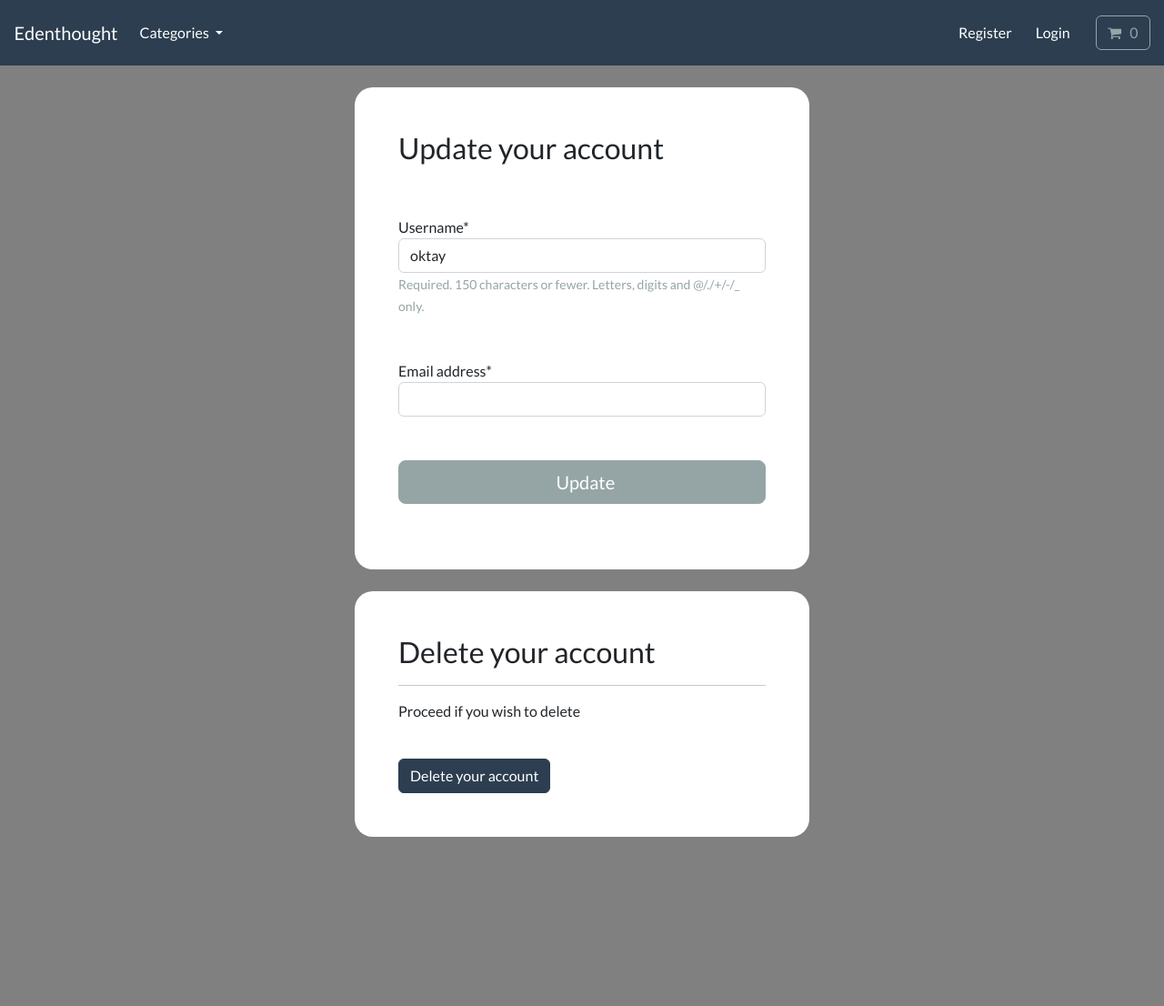
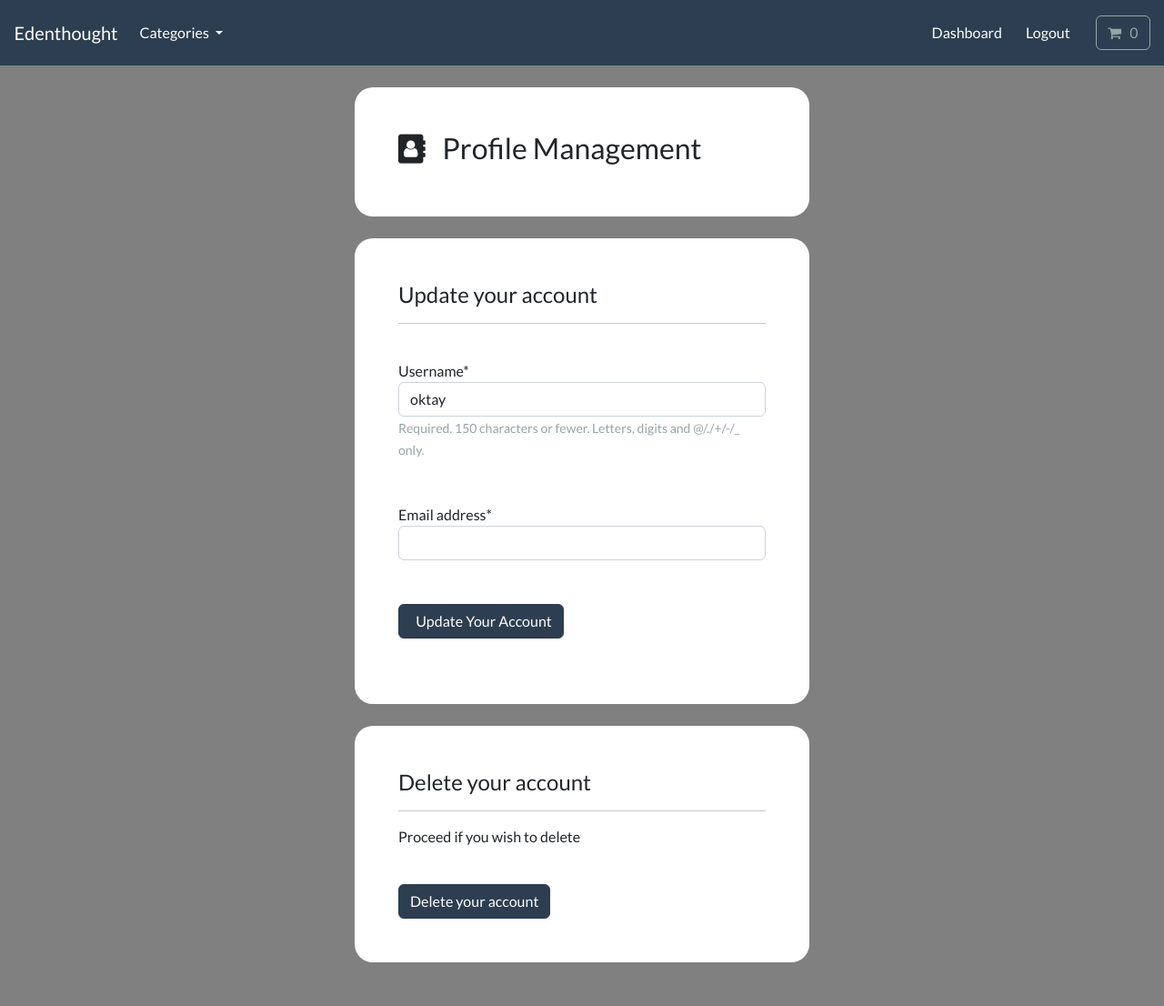
Before and after one commit to arslanoktay/eTicaret, a Django app: page /account/profile-management in a window 1280 px wide. Shown: the whole page at 91% size. Before the commit the page ends 920 px from the top, so only its background shows below. Run offline with Django 4.2, Linux system fonts and the light colour scheme; a user stored in the database is signed in; data comes from the database, SQL or seed files in the repository; both versions use the stored data as it was after the commit; some libraries are stand-ins or nearby versions.

Commit message:
20230530

```diff
--- a/account/forms.py
+++ b/account/forms.py
@@ -52,6 +52,13 @@ class UpdateUserForm(forms.ModelForm):
 
     password = None  # şifre güncellememize gerek yok o yüzden None yazdık
 
+    class Meta: # Meta verilerimizi tanımlamak için
+
+        model = User
+
+        fields = ['username','email']
+        exclude = ['password1','password1']
+
 
     # bu def sayesinde email boş bırakarak username güncellenemeyecek.
     def __init__(self, *args, **kwargs):
@@ -59,9 +66,19 @@ class UpdateUserForm(forms.ModelForm):
 
         self.fields['email'].required = True
 
-    class Meta: # Meta verilerimizi tanımlamak için
 
-        model = User
+    # Email Validation
+    def clean_email(self):
 
-        fields = ['username','email']
-        exclude = ['password1','password1']
+        email = self.cleaned_data.get("email")
+
+        # tüm mailleri filterele eğer bu mail varsa hata bas eğer (exclude) giriş yapılan maille aynı değilse
+        if User.objects.filter(email = email).exclude(pk=self.instance.pk).exists():    # sadece isim değiştirebilir o yüzden exist direk kullanamayız.var diye ismi değiştirtmez o yüzden exclude ile kullanıyoruz
+
+            raise forms.ValidationError('This email is invalid.')
+
+        if len(email) >= 350:   # üstteki durumu geçtik bu doğru mu ?
+
+            raise forms.ValidationError('Your email is too long.')
+
+        return email   # takılmadıysa hiçbirine maili döndür
--- a/account/templates/account/profile-management.html
+++ b/account/templates/account/profile-management.html
@@ -25,9 +25,20 @@
 
         <div class="container bg-white shadow-md p-5 form-layout">
 
-            <h3> Update your account </h3>
+            <h3> <i class="fa fa-address-book" aria-hidden="true"></i> &nbsp; Profile Management </h3>
 
-            <br>
+
+        </div>
+
+        <br>
+
+        <div class="container bg-white shadow-md p-5 form-layout">
+
+            <h4> Update your account </h4>
+
+            <hr>
+
+
             <br>
 
             <form method="POST" autocomplete="off"> <!-- buradaki method == "POST" sa diyerek kullanıyoruz-->
@@ -44,7 +55,7 @@
 
 
                 <br> <br> <!-- br boşluk bırakıyor-->
-                <button type="submit" class="btn btn-secondary btn-lg w-100 btn-block p-2"> &nbsp; Update </button>
+                <button type="submit" class="btn btn-primary navbar-btn text-white"> &nbsp; Update Your Account </button>
 
             </form>
 
@@ -58,7 +69,7 @@
 
         <div class="container bg-white shadow-md p-5 form-layout">
 
-            <h3> Delete your account </h3>
+            <h4> Delete your account </h4>
 
             <hr>
 
--- a/account/views.py
+++ b/account/views.py
@@ -146,6 +146,8 @@ def profile_management(request):
 
 
     #updating users username and email
+    user_form = UpdateUserForm(instance=request.user)
+
     if request.method == 'POST':
 
         user_form = UpdateUserForm(request.POST, instance=request.user)
@@ -156,7 +158,6 @@ def profile_management(request):
 
             return redirect('dashboard')
 
-    user_form = UpdateUserForm(instance=request.user)
 
     context = {'user_form':user_form}
 
--- a/store/templates/store/base.html
+++ b/store/templates/store/base.html
@@ -112,8 +112,16 @@
 
             <ul class="navbar-nav ms-auto">
 
+            {% if user.is_authenticated %} <!-- kullanıcı girildiyse dashboard bas, girmemişse kayıt butonu olsun-->
 
 
+                <li class="nav-item">
+
+                    <a class="btn btn-alert navbar-btn text-white" type="button"  href="{% url 'dashboard' %}"> Dashboard </a>
+
+                </li>
+
+                {% else %}
 
                 <li class="nav-item">
 
@@ -122,11 +130,27 @@
                 </li>
 
 
+
+
+            {% endif %}
+
+            {% if user.is_authenticated %}
+
                 <li class="nav-item">
 
-                    <a class="btn btn-alert navbar-btn text-white" type="button"  href="{% url 'my-login' %}"> Login </a>
+                    <a class="btn btn-alert navbar-btn text-white" type="button"  href="{% url 'user-logout' %}"> Logout </a>
 
                 </li>
+
+                {% else %}
+
+                    <li class="nav-item">
+
+                        <a class="btn btn-alert navbar-btn text-white" type="button"  href="{% url 'my-login' %}"> Login </a>
+
+                    </li>
+
+            {% endif %}
 
 
                 &nbsp; &nbsp; &nbsp;
--- a/store/templates/store/store.html
+++ b/store/templates/store/store.html
@@ -31,7 +31,7 @@
 
                 <br>
 
-                <a href="{% url 'register' %}" class="btn btn-primary my-2"> Create an account </a>
+                <a href="{% url 'register' %}" class="btn btn-primary my-2"><i class="fa fa-user-plus" aria-hidden="true"></i> &nbsp; Create an account </a>
 
 
             </div>
```
Also changed, not shown: account/templates/account/dashboard.html (+5 -9 lines), account/templates/account/delete-account.html (+3 -5 lines), account/templates/account/my-login.html (+17 -3 lines), account/templates/account/registration/register.html (+15 -1 lines), db.sqlite3.
